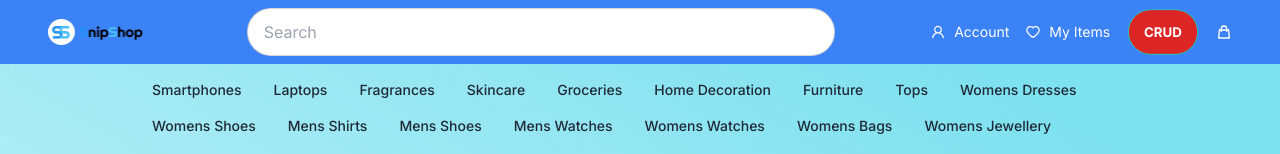
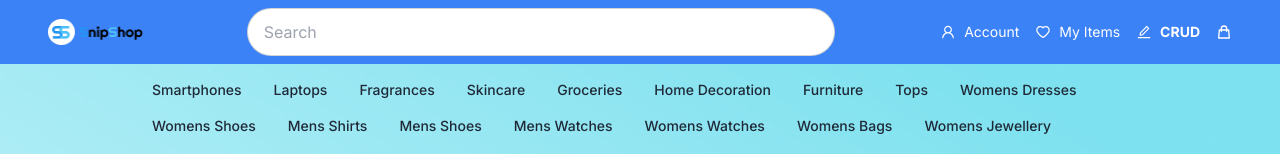
Before and after one commit to sfshovon/API-Craft, a Next.js app: page / in a window 1280 px wide. Shown: the top 154 px of the page. Built offline with nearby package versions, Linux system fonts and the light colour scheme; no server answers.

Commit message:
Navbar Updated

```diff
--- a/src/components/Navbar.jsx
+++ b/src/components/Navbar.jsx
@@ -3,7 +3,7 @@
 import Image from "next/image";
 import Link from "next/link";
 import { useState } from "react";
-import { AiOutlineHeart, AiOutlineMenu, AiOutlineUser } from "react-icons/ai";
+import { AiOutlineEdit, AiOutlineHeart, AiOutlineMenu, AiOutlineUser } from "react-icons/ai";
 import { HiOutlineShoppingBag } from "react-icons/hi";
 import Logo from "../../public/Logo.png";
 
@@ -29,14 +29,15 @@ const Navbar = () => {
           <span className="ml-2 text-sm">Account</span>
         </div>
         <div className="text-white justify-center items-center me-4  hidden lg:flex">
-          <AiOutlineHeart></AiOutlineHeart>
+          <AiOutlineHeart/>
           <span className="ml-2 text-sm">My Items</span>
         </div>
-        <Link href="/crud" className="justify-center items-center me-4 hidden lg:flex">
-          <button className="btn btn-accent bg-red-600 rounded-full text-sm text-white font-bold hover:scale-105">CRUD</button>
+        <Link href="/crud" className="text-white justify-center items-center me-4  hidden lg:flex">
+          <AiOutlineEdit/>
+          <button className="ml-2 text-sm font-bold">CRUD</button>
         </Link>
         <div className="flex text-white justify-center items-center">
-          <HiOutlineShoppingBag></HiOutlineShoppingBag>
+          <HiOutlineShoppingBag/>
         </div>
         <div className="dropdown dropdown-end lg:hidden">
           <label tabIndex={0} className="btn btn-ghost">
@@ -50,23 +51,23 @@ const Navbar = () => {
           {showMenu && (
             <ul
               tabIndex={0}
-              className="mt-3 p-2 shadow menu menu-sm dropdown-content bg-base-100 rounded-box w-52"
+              className="z-50 mt-3 p-2 menu menu-sm dropdown-content bg-white rounded-box w-52"
             >
               <li>
                 <div className="flex justify-start items-center">
-                  <AiOutlineUser></AiOutlineUser>
+                  <AiOutlineUser/>
                   <span className="ml-2 text-sm">Account</span>
                 </div>
               </li>
               <li>
                 <div className="flex justify-start items-center">
-                  <AiOutlineHeart></AiOutlineHeart>
+                  <AiOutlineHeart/>
                   <span className="ml-2 text-sm">My Items</span>
                 </div>
               </li>
               <li>
                 <div className="flex justify-start items-center">
-                  <AiOutlineHeart></AiOutlineHeart>
+                  <AiOutlineEdit/>
                   <span className="ml-2 text-sm">CRUD</span>
                 </div>
               </li>
```
